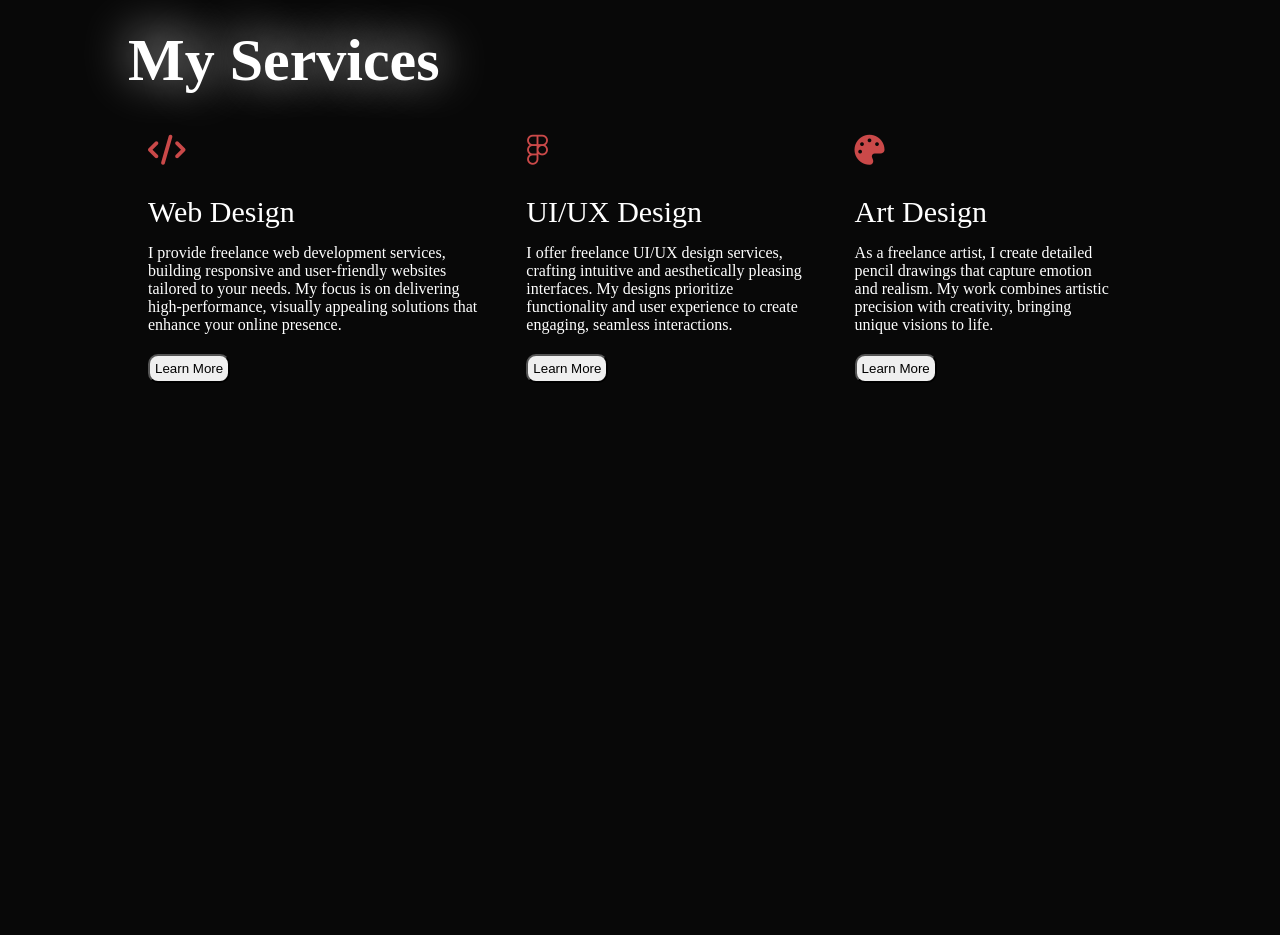
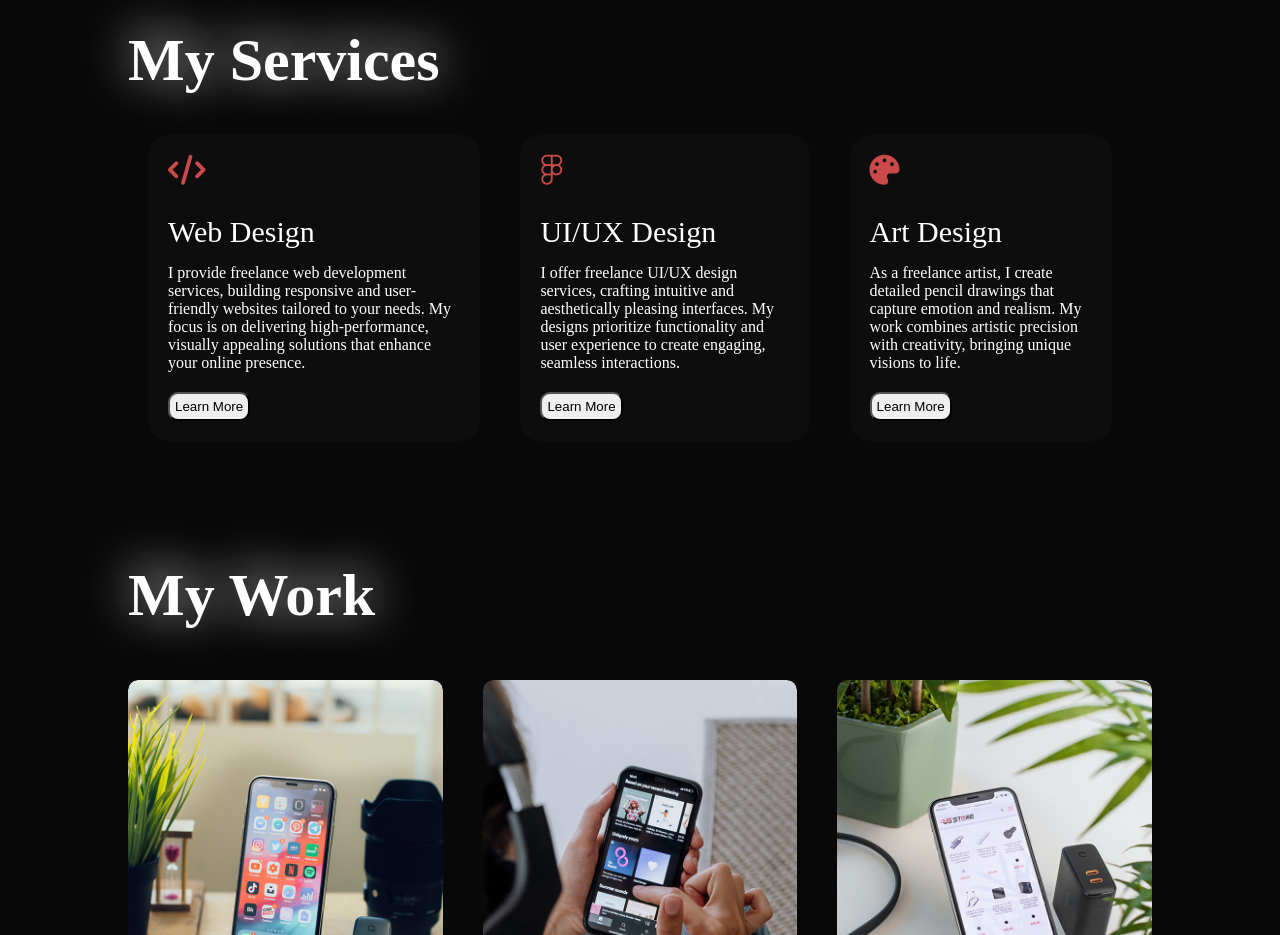
Before and after one commit to cyber-Rahul1/my-portfolio, a plain HTML site: page index.html in a window 1280 px wide. Shown: the part 1340-2275 px from the top of the page. Drawn offline with Linux system fonts and the light colour scheme.

Commit message:
style.css

```diff
--- a/style.css
+++ b/style.css
@@ -272,8 +272,10 @@ h1{
     margin-left: 0;
 }
 .service{
-    background: #080808;
+    background: #0d0d0d;
+    border-radius: 20px;
     margin:20px 20px;
+    padding: 20px;
     transition: background 0.5s, transform 0.5s;
 }
 .service h2:hover{
@@ -282,6 +284,9 @@ h1{
 }
 .service:hover{
     transform: translateY(-10px);
+    background-color: #141414;
+    box-shadow: #ffffff;
+
 }
 .servicelist.service{
     padding: 40px;
```
